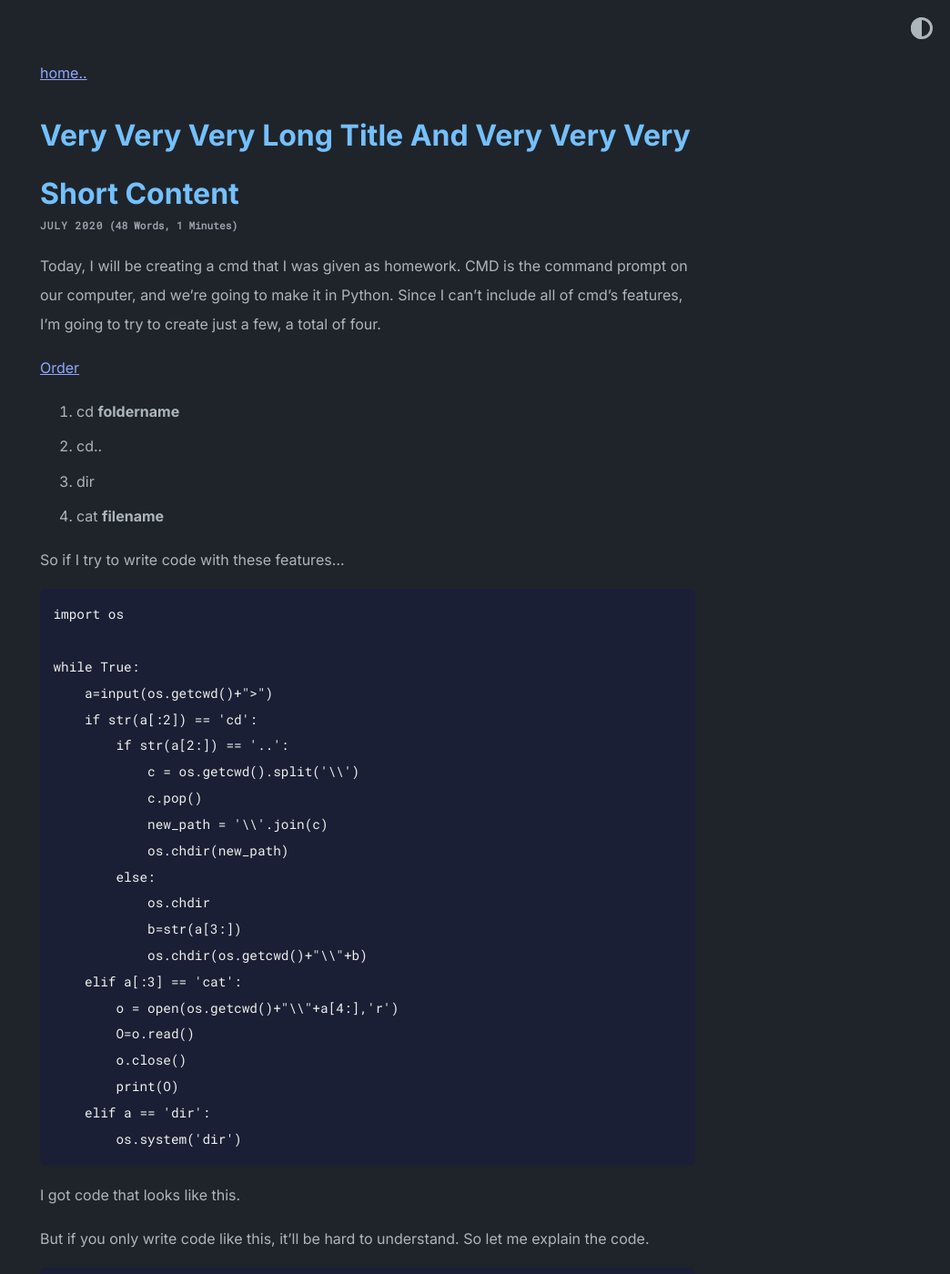
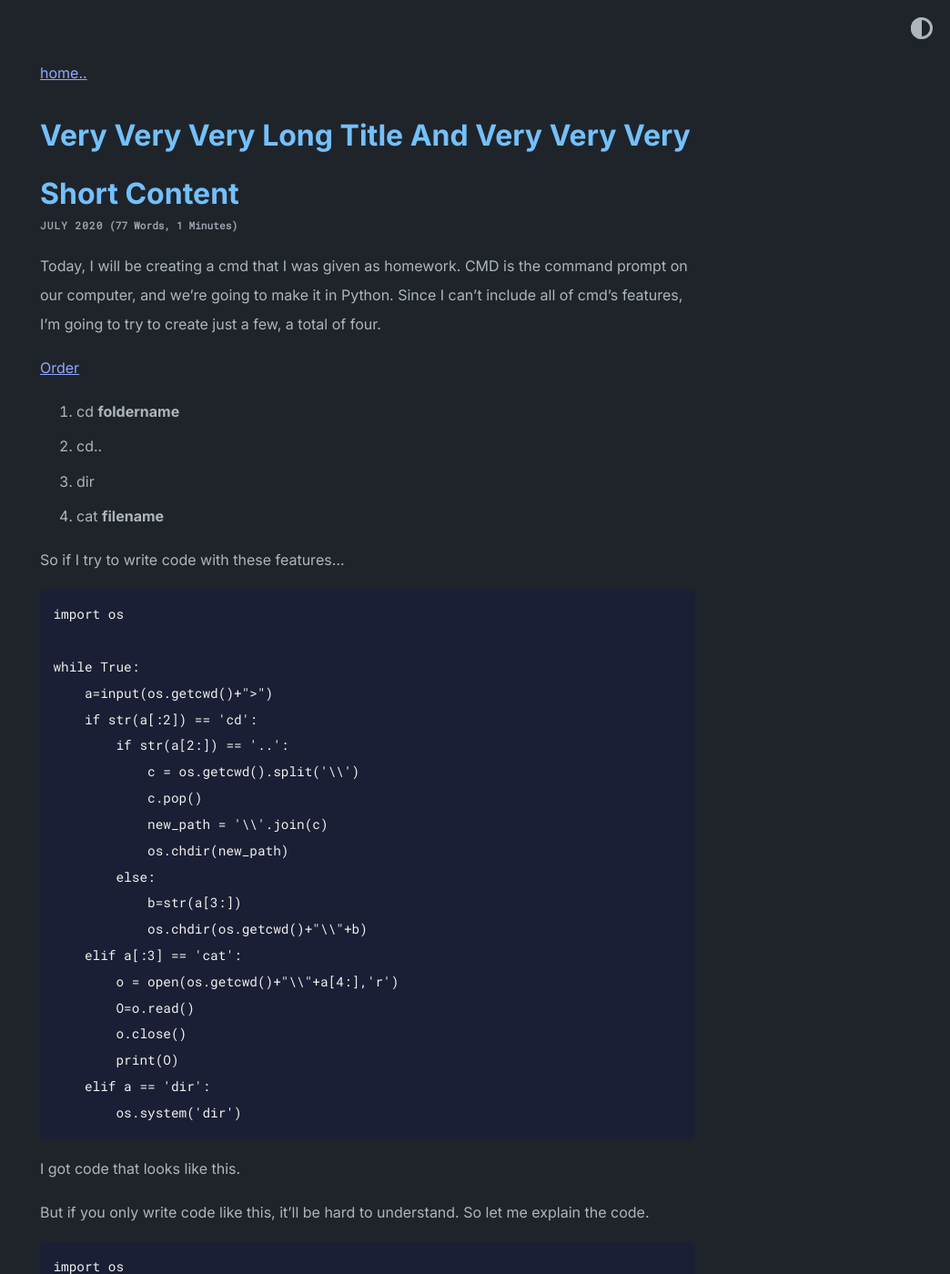
Before and after one commit to leejw4521/leejw4521.github.com, a Jekyll site: the page built from _posts/2020-07-08-very-very-very-long-title-and-very-very-very-short-content.md, in a window 1280 px wide and 1400 px high. Shown: the whole window at 91% size, without its empty margins (236-1280 px from the left). Built offline with Jekyll 4.4.1, drawn with Linux system fonts in a browser that asks for light colours; part of the change alters nothing that is shown; some of the changed text lies outside the part shown.

Commit message:
Update 2020-07-08-very-very-very-long-title-and-very-very-very-short-content.md

````diff
--- a/_posts/2020-07-08-very-very-very-long-title-and-very-very-very-short-content.md
+++ b/_posts/2020-07-08-very-very-very-long-title-and-very-very-very-short-content.md
@@ -25,7 +25,6 @@ while True:
             new_path = '\\'.join(c)
             os.chdir(new_path)
         else:
-            os.chdir
             b=str(a[3:])
             os.chdir(os.getcwd()+"\\"+b)
     elif a[:3] == 'cat':
@@ -56,3 +55,16 @@ Then, since **cmd** needs to run in an infinite loop, set it to *True* to make i
 
 Okay, we’ve finished the initial part, so now let’s implement the functionality. Let’s start with **cd foldername**.
 Looking [here](#here), there are two parts that include cd, so we’ll start by creating the part that distinguishes code with cd from code without it.
+```
+    if str(a[:2]) == 'cd':
+```
+
+This is it—it checks whether the first two characters are cd.
+
+
+
+```
+        else:
+            b=str(a[3:])
+            os.chdir(os.getcwd()+"\\"+b)
+```
````
